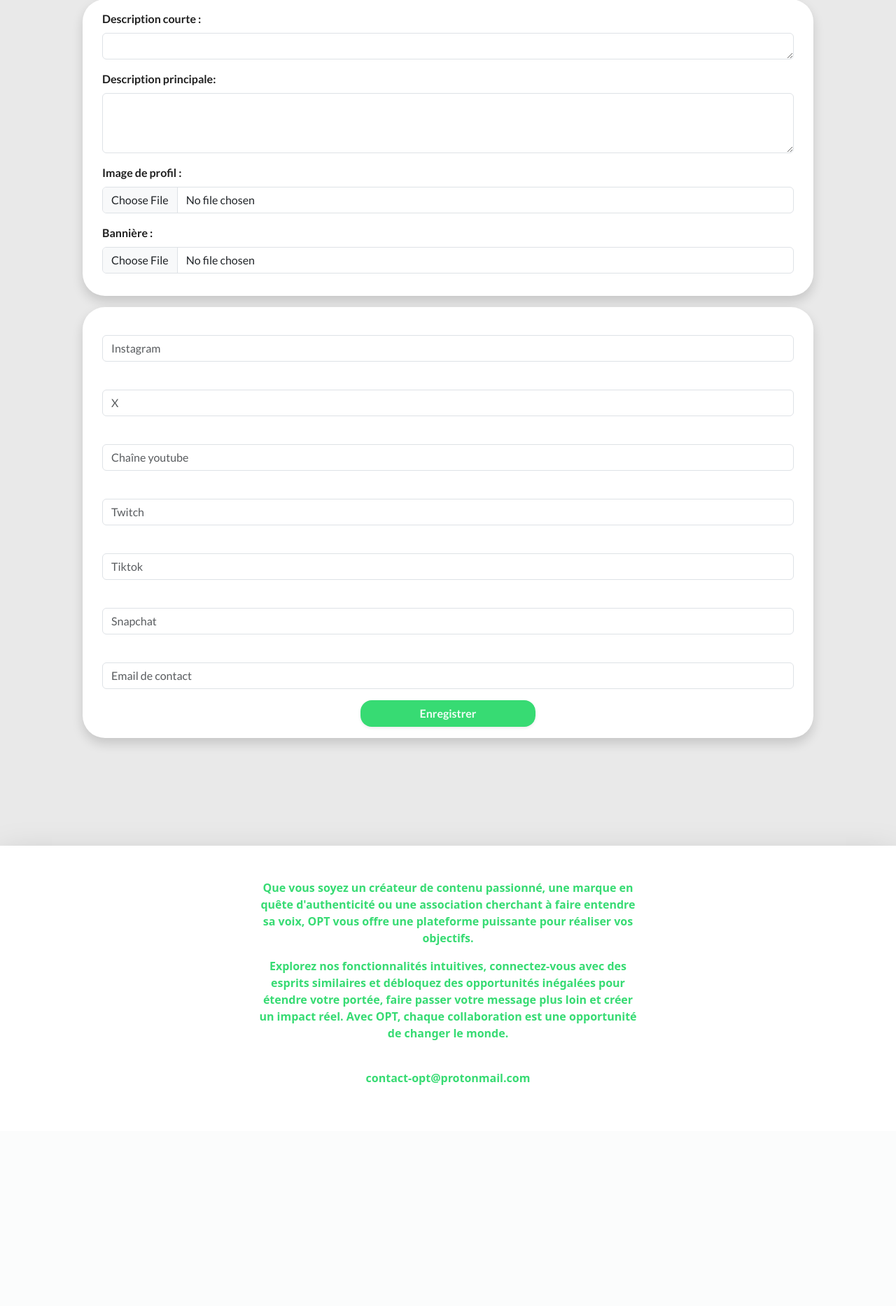
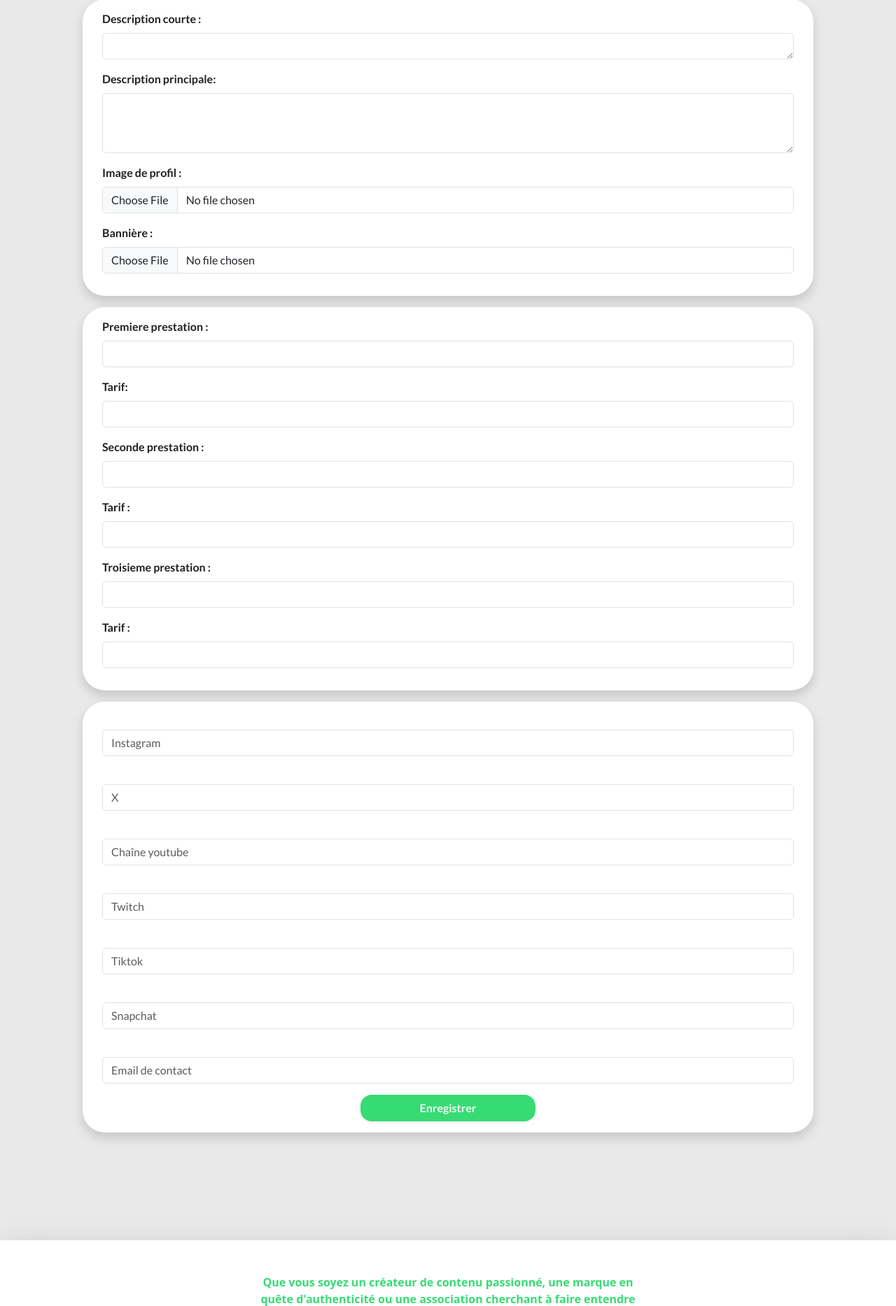
Before and after one commit to NNNACHID/Old_OPT_Project, a Django app: page /users/account/ in a window 1280 px wide. Shown: the part 401-2268 px from the top of the page at 70% size. Before the commit the page ends 1952 px from the top, so only its background shows below. Run offline with Django 5.2, Linux system fonts and the light colour scheme; the visitor is signed in with stand-in values (Sample User, id 1); some libraries are stand-ins or nearby versions.

```diff
--- a/src/Users/forms.py
+++ b/src/Users/forms.py
@@ -162,6 +162,48 @@ class CustomUserProfileForm(forms.ModelForm):
         }
 
 
+class ServiceForm(forms.Form):
+    first_prestation = forms.CharField(
+        label="Premiere pretation",
+        max_length=100,
+        widget=forms.TextInput(attrs={"class": "form-control"}),
+    )
+    first_prestation_price = forms.DecimalField(
+        label="Prix de la premiere prestation",
+        max_digits=10,
+        decimal_places=2,
+        widget=forms.NumberInput(attrs={"class": "form-control"}),
+    )
+
+    second_prestation = forms.CharField(
+        label="Seconde pretation",
+        max_length=100,
+        required=False,
+        widget=forms.TextInput(attrs={"class": "form-control"}),
+    )
+    second_prestation_price = forms.DecimalField(
+        label="Prix de la seconde prestation",
+        max_digits=10,
+        decimal_places=2,
+        required=False,
+        widget=forms.NumberInput(attrs={"class": "form-control"}),
+    )
+
+    third_prestation = forms.CharField(
+        label="Troisième pretation",
+        max_length=100,
+        required=False,
+        widget=forms.TextInput(attrs={"class": "form-control"}),
+    )
+    third_prestation_price = forms.DecimalField(
+        label="Prix de la troisième prestation",
+        max_digits=10,
+        decimal_places=2,
+        required=False,
+        widget=forms.NumberInput(attrs={"class": "form-control"}),
+    )
+
+
 class CustomAuthenticationForm(AuthenticationForm):
     username = forms.CharField(
         widget=forms.TextInput(
--- a/src/Users/models.py
+++ b/src/Users/models.py
@@ -1,6 +1,6 @@
 from django.db import models
 from django.conf import settings
-from django.forms import JSONField
+from django.db.models import JSONField
 from django.contrib.auth.models import AbstractUser
 
 
@@ -68,3 +68,21 @@ class CustomUserProfile(models.Model):
     contact_mail = models.EmailField(
         max_length=255, null=True, blank=True, verbose_name="Adresse e-mail"
     )
+    services = JSONField(default=list, blank=True)
+
+    def add_service(self, name, price):
+        service = Service(name, str(price))
+        self.services.append(service.__dict__)
+        self.save()
+
+    def remove_service(self, index):
+        del self.services[index]
+        self.services = [service for service in self.services if isinstance(service['price'], str)]
+        self.save()
+
+
+class Service:
+
+    def __init__(self, name, price):
+        self.name = name
+        self.price = price
--- a/src/Users/templates/account.html
+++ b/src/Users/templates/account.html
@@ -39,6 +39,45 @@
                     <label for="{{ profile_form.banner.id_for_label }}" class="form-label fw-bold">Bannière :</label>
                     {{ profile_form.banner }}
                     {{ profile_form.banner.errors }}
+                </div>
+            </div>
+            <div class="row rounded-5 shadow p-3 mb-3 custom-form-card">
+
+                    <div class="mb-3">
+                        <label for="{{ service_form.first_prestation.id_for_label }}" class="form-label fw-bold">Premiere prestation
+                            :</label>
+                        {{ service_form.first_prestation }}
+                        {{ service_form.first_prestation.errors }}
+                    </div>
+                    <div class="mb-3">
+                        <label for="{{ service_form.first_prestation_price.id_for_label }}" class="form-label fw-bold">Tarif:</label>
+                        {{ service_form.first_prestation_price }}
+                        {{ service_form.first_prestation_price.errors }}
+                    </div>
+
+
+                <div class="mb-3">
+                    <label for="{{ service_form.second_prestation.id_for_label }}" class="form-label fw-bold">Seconde prestation
+                        :</label>
+                    {{ service_form.second_prestation }}
+                    {{ service_form.second_prestation.errors }}
+                </div>
+                <div class="mb-3">
+                    <label for="{{ service_form.second_prestation_price.id_for_label }}" class="form-label fw-bold">Tarif
+                        :</label>
+                    {{ service_form.second_prestation_price }}
+                    {{ service_form.second_prestation_price.errors }}
+                </div>
+                <div class="mb-3">
+                    <label for="{{ service_form.third_prestation.id_for_label }}" class="form-label fw-bold">Troisieme prestation :</label>
+                    {{ service_form.third_prestation }}
+                    {{ service_form.third_prestation.errors }}
+                </div>
+                <div class="mb-3">
+                    <label for="{{ service_form.third_prestation_price.id_for_label }}" class="form-label fw-bold">Tarif
+                        :</label>
+                    {{ service_form.third_prestation_price }}
+                    {{ service_form.third_prestation_price.errors }}
                 </div>
             </div>
             <div class="row rounded-5 shadow p-3 mb-3 custom-form-card">
--- a/src/Users/views.py
+++ b/src/Users/views.py
@@ -64,17 +64,61 @@ def update_user(request):
             request.POST or None, request.FILES, instance=profile
         )
 
-        if user_form.is_valid() and profile_form.is_valid():
+        service_form = ServiceForm(request.POST or None)
+
+        if user_form.is_valid() and profile_form.is_valid() and service_form.is_valid():
             user_form.save()
             profile_form.save()
+
+            services = []
+            prestations = [
+                (service_form.cleaned_data["first_prestation"], service_form.cleaned_data["first_prestation_price"]),
+                (service_form.cleaned_data["second_prestation"], service_form.cleaned_data["second_prestation_price"]),
+                (service_form.cleaned_data["third_prestation"], service_form.cleaned_data["third_prestation_price"]),
+            ]
+
+            for name, price in prestations:
+                if name and price:
+                    services.append({'name': name, 'price': str(price)})
+
+            profile.services = services
+            profile.save()
 
             messages.success(request, "Profil mis à jour ! ")
             return redirect("home")
     else:
         user_form = CustomUserUpdateForm(instance=user)
         profile_form = CustomUserProfileForm(instance=profile)
+        service_form = ServiceForm(
+            initial={
+                "first_prestation": (
+                    profile.services[0]["name"] if profile.services else ""
+                ),
+                "first_prestation_price": (
+                    profile.services[0]["price"] if profile.services else ""
+                ),
+                "second_prestation": (
+                    profile.services[1]["name"] if len(profile.services) > 1 else ""
+                ),
+                "second_prestation_price": (
+                    profile.services[1]["price"] if len(profile.services) > 1 else ""
+                ),
+                "third_prestation": (
+                    profile.services[2]["name"] if len(profile.services) > 2 else ""
+                ),
+                "third_prestation_price": (
+                    profile.services[2]["price"] if len(profile.services) > 2 else ""
+                ),
+            }
+        )
     return render(
-        request, "account.html", {"user_form": user_form, "profile_form": profile_form}
+        request,
+        "account.html",
+        {
+            "user_form": user_form,
+            "profile_form": profile_form,
+            "service_form": service_form,
+        },
     )
 
 
```
Also changed, not shown: src/Users/templates/profile.html (+6 -13 lines), src/Campaigns/migrations/0008_alter_campaign_budget.py (added), src/Users/migrations/0007_customuserprofile_services.py (added).
